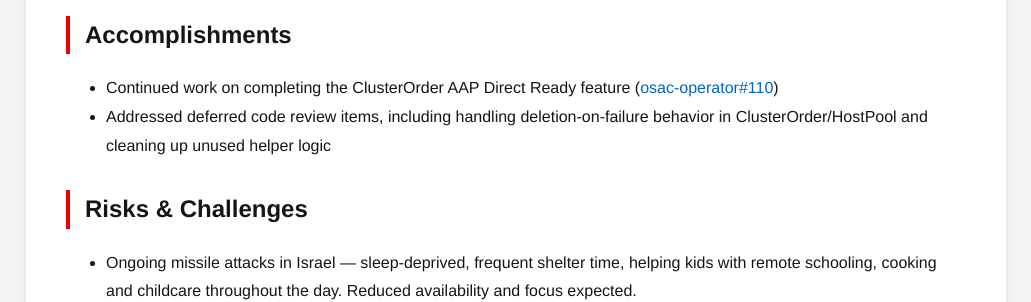
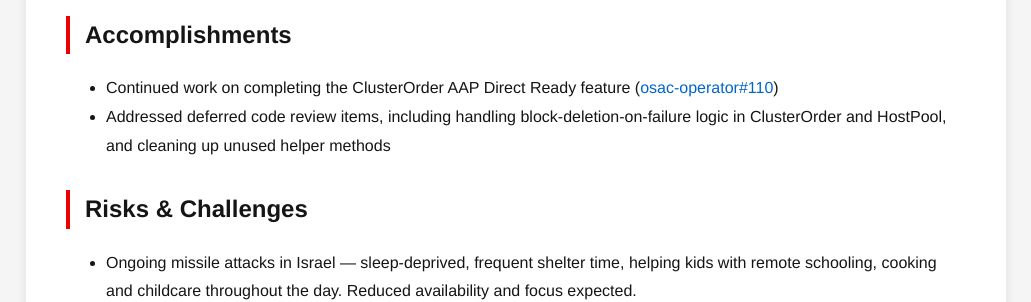
Before and after one commit to tzvatot/daily-status, a Jekyll site: the page built from 2026-03-13.md, in a window 1280 px wide. Shown: the part 160-462 px from the top of the page, without its empty margins (124-1155 px from the left). Built offline with Jekyll 4.4.1, drawn with Linux system fonts in a browser that asks for light colours.

Commit message:
Daily status update - 2026-03-13

```diff
--- a/2026-03-13.md
+++ b/2026-03-13.md
@@ -8,7 +8,7 @@ date: 2026-03-13
 
 ## Accomplishments
 - Continued work on completing the ClusterOrder AAP Direct Ready feature ([osac-operator#110](https://github.com/osac-project/osac-operator/pull/110))
-- Addressed deferred code review items, including handling deletion-on-failure behavior in ClusterOrder/HostPool and cleaning up unused helper logic
+- Addressed deferred code review items, including handling block-deletion-on-failure logic in ClusterOrder and HostPool, and cleaning up unused helper methods
 
 ## Risks & Challenges
 - Ongoing missile attacks in Israel — sleep-deprived, frequent shelter time, helping kids with remote schooling, cooking and childcare throughout the day. Reduced availability and focus expected.
```
